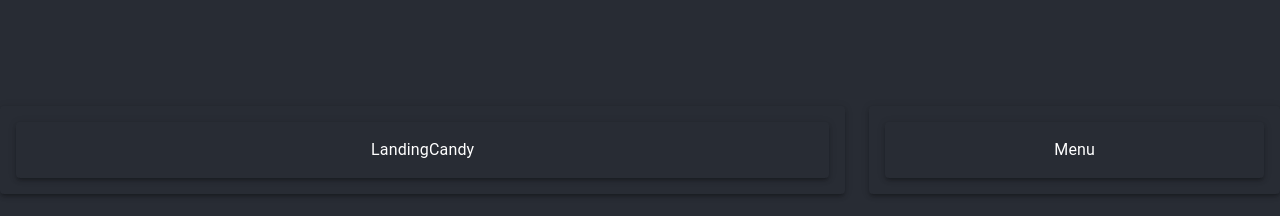
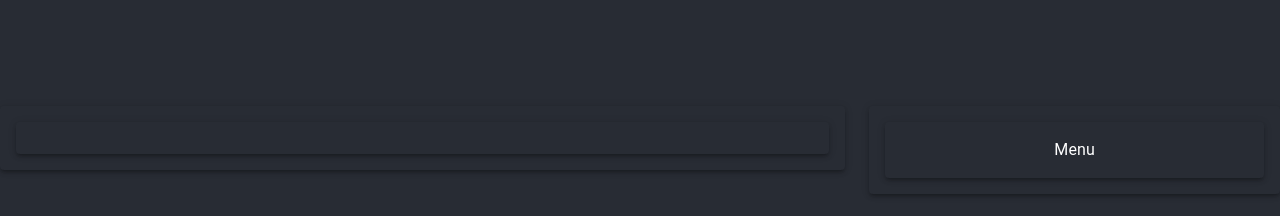
Before and after one commit to vonerikbarren/--Calendar-Scheduler--, a React (Create React App) app in the folder client/: page / in a window 1280 px wide. Shown: the top 216 px of the page. Built offline with nearby package versions, Linux system fonts and the light colour scheme.

Commit message:
imported the LandingCandy component however it is NOT showing up

```diff
--- a/client/src/App.js
+++ b/client/src/App.js
@@ -9,6 +9,7 @@ import Paper from '@material-ui/core/Paper';
 import Typography from '@material-ui/core/Typography';
 
 // --> Other Components to be imported <--
+import LandingCandy from './Components/Views/LandingCandy';
 
 // --> Initialization of makeStyles from Material-UI <--
 const useStyles = makeStyles((theme) => ({
@@ -47,7 +48,7 @@ function App() {
             <Grid item xs={8}>
               <Paper elevation={3} className={mui.paper}>
                 <Paper elevation={3} className={mui.paper}>
-                  <Typography> LandingCandy </Typography>
+                  <LandingCandy />
                 </Paper>
               </Paper>
             </Grid>
--- a/client/src/Components/Views/LandingCandy.js
+++ b/client/src/Components/Views/LandingCandy.js
@@ -20,7 +20,7 @@ const useStyles = makeStyles((theme) => ({
     padding: theme.spacing(2),
     textAlign: 'center',
     color: "white",
-    height: 200px,
+    height: "200vmin",
     backgroundColor: "white"
   },
   grid: {
```
